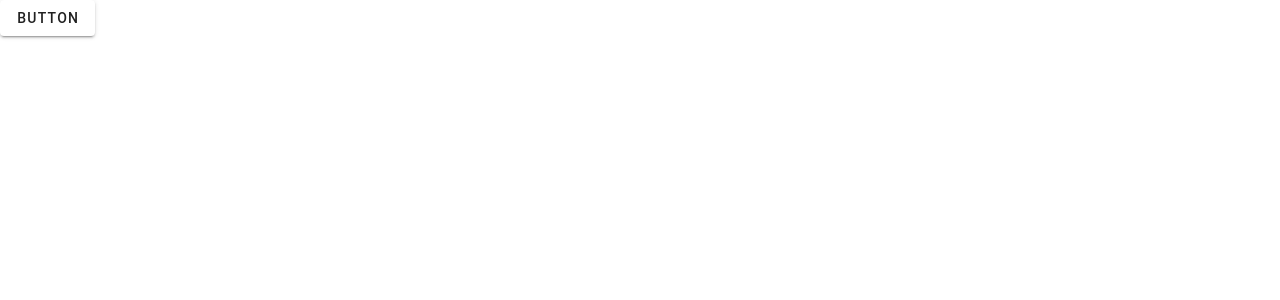
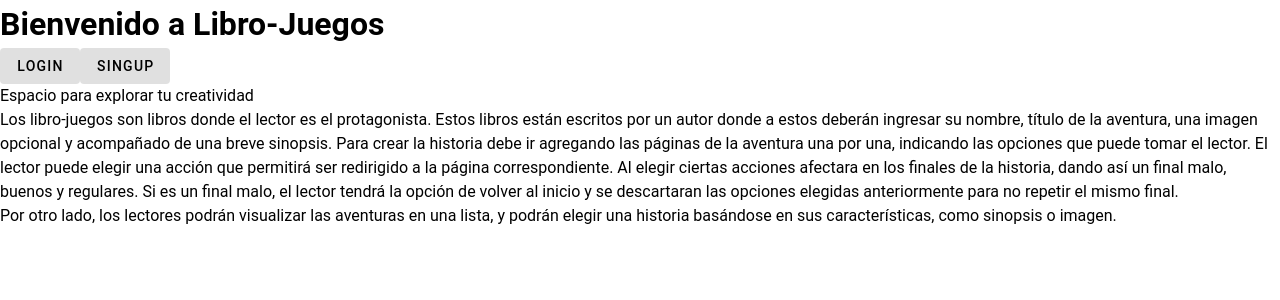
Before and after one commit to Prodiegus/libro-juego, a Vue app: page / in a window 1280 px wide. Shown: the top 300 px of the page. Built offline with nearby package versions, Linux system fonts and the light colour scheme.

Commit message:
Se agrega la interfaz inicio
se conecta la interfaz a App.vue con los componentes principales sin diseño

```diff
--- a/src/App.vue
+++ b/src/App.vue
@@ -1,6 +1,13 @@
+<script setup>
+  import Inicio from './components/Inicio.vue';
+  import Login from './components/Login.vue';
+</script>
+
 <template>
-  <v-btn>
-  Button
-</v-btn>
+  <Inicio/>
+  <Login/>
+</template>
 
-</template>
+<style>
+
+</style>
--- /dev/null
+++ b/src/components/Inicio.vue
@@ -0,0 +1,31 @@
+<template>
+    <h1 class="Titulo">
+        Bienvenido a Libro-Juegos
+    </h1>
+    <div>
+        <v-btn variant="tonal">
+            Login
+        </v-btn>
+        <v-btn variant="tonal">
+            SingUp
+        </v-btn>
+    </div>
+    <div>
+        <p>
+            Espacio para explorar tu creatividad
+        </p>
+        <p>
+            Los libro-juegos son libros donde el lector es el protagonista. Estos libros están escritos por un autor donde a estos deberán ingresar su nombre, título de la aventura, una imagen opcional y acompañado de una breve sinopsis. Para crear la historia debe ir agregando las páginas de la aventura una por una, indicando las opciones que puede tomar el lector. El lector puede elegir una acción que permitirá ser redirigido a la página correspondiente. Al elegir ciertas acciones afectara en los finales de la historia, dando así un final malo, buenos y regulares. Si es un final malo, el lector tendrá la opción de volver al inicio y se descartaran las opciones elegidas anteriormente para no repetir el mismo final.
+        </p>
+        <p>
+            Por otro lado, los lectores podrán visualizar las aventuras en una lista, y podrán elegir una historia basándose en sus características, como sinopsis o imagen.
+        </p>
+    </div>
+</template>
+
+<style>
+
+    .Titulo{
+        font-size: 2rem;
+    }
+</style>
--- a/src/components/Login.vue
+++ b/src/components/Login.vue
@@ -0,0 +1,4 @@
+<template>
+
+
+</template>
```
